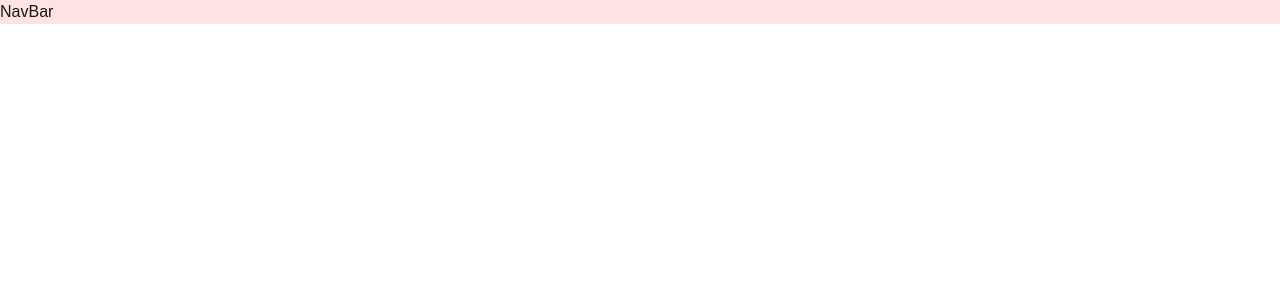
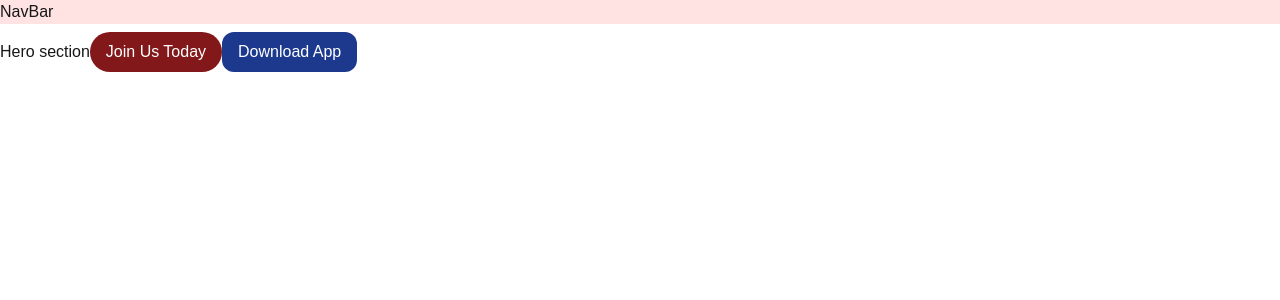
Before and after one commit to Drops-of-Hope/doh_web_frontend, a Next.js app: page / in a window 1280 px wide. Shown: the top 300 px of the page. Built offline with nearby package versions, Linux system fonts and the light colour scheme.

Commit message:
feat: add custom Button component with basic styling

```diff
--- a/src/app/globals.css
+++ b/src/app/globals.css
@@ -17,3 +17,7 @@ body {
   color: var(--foreground);
   font-family: Arial, Helvetica, sans-serif;
 }
+
+.custom-btn {
+  padding: 0.5rem 1rem;
+}
--- a/src/app/page.tsx
+++ b/src/app/page.tsx
@@ -1,10 +1,11 @@
-import NavBar from "@/components/organisms/NavBar";
+import { NavBar, Hero } from "@/components";
 
 export default function Home() {
+
   return (
     <main>
       <NavBar />
-
+      <Hero />
     </main>
   );
 }
--- a/src/components/atoms/Button.tsx
+++ b/src/components/atoms/Button.tsx
@@ -1,12 +1,22 @@
-interface ButtonProps {
-  children: React.ReactNode;
-  onClick?: () => void;
+"use client";
+
+import React from 'react'
+import Image from 'next/image'
+import { ButtonProps } from '../../../types';
+
+const Button = ({title, containerStyles, handleClick} : ButtonProps) => {
+  return (
+    <button
+      disabled={false}
+      type={"button"}
+      className={`custom-btn ${containerStyles}`}
+      onClick={handleClick}
+    >
+      <span className={`flex-1`}>
+        {title}
+      </span>
+    </button>
+  )
 }
 
-export const Button: React.FC<ButtonProps> = ({ children, onClick }) => {
-  return (
-    <button onClick={onClick} className="">
-      {children}
-    </button>
-  );
-};
+export default Button
--- a/src/components/index.ts
+++ b/src/components/index.ts
@@ -1,2 +1,9 @@
-// components can be exported through this file altogether
-//will be implemented soon
+import Button from "./atoms/Button";
+import NavBar from "./organisms/NavBar";
+import Hero from "./organisms/Hero";
+
+export {
+    Button,
+    NavBar,
+    Hero
+}
--- /dev/null
+++ b/src/components/organisms/Hero.tsx
@@ -0,0 +1,34 @@
+"use client"
+
+import React from 'react'
+import { Button } from "@/components";
+
+const Hero = () => {
+
+  const handleScroll = () => {
+
+  }
+
+  return (
+    <div className=''>
+      Hero section
+
+        {/* just testing out reusable buttons usage */}
+
+      <Button
+      title="Join Us Today"
+      containerStyles="bg-red-900
+      text-white rounded-full mt-2"
+      handleClick={handleScroll}/>
+
+      <Button
+      title="Download App"
+      containerStyles="bg-blue-900
+      text-white rounded-xl mt-2"
+      handleClick={handleScroll}/>
+
+    </div>
+  )
+}
+
+export default Hero
--- /dev/null
+++ b/types/index.ts
@@ -0,0 +1,8 @@
+import { MouseEventHandler } from "react";
+
+export interface ButtonProps {
+    title: string;
+    containerStyles?: string;
+    handleClick?:
+    MouseEventHandler<HTMLButtonElement>;
+}
```
